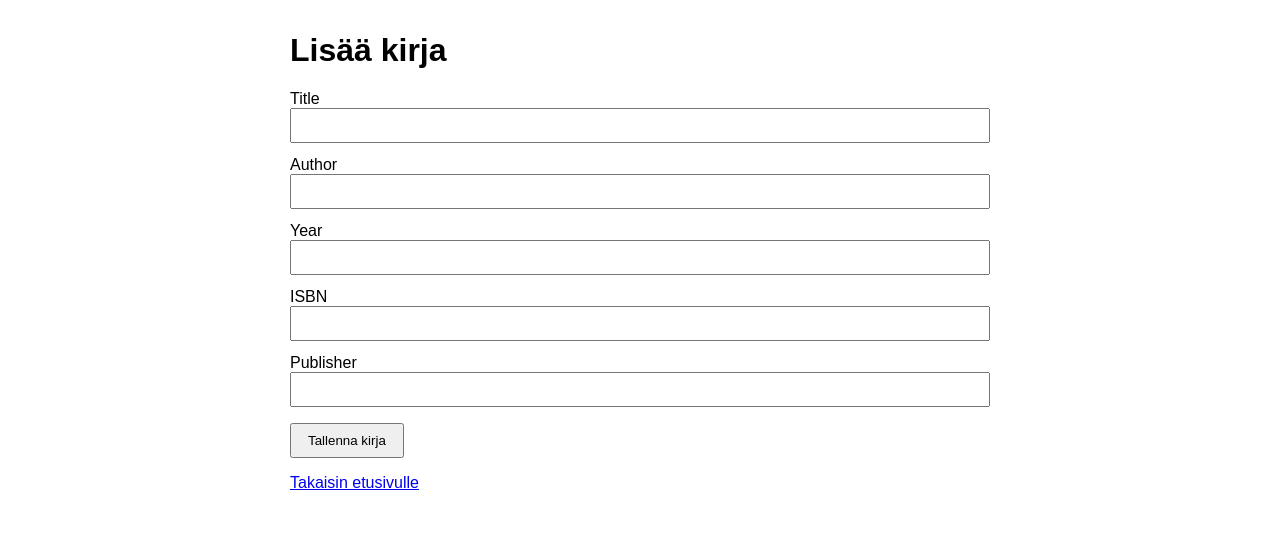
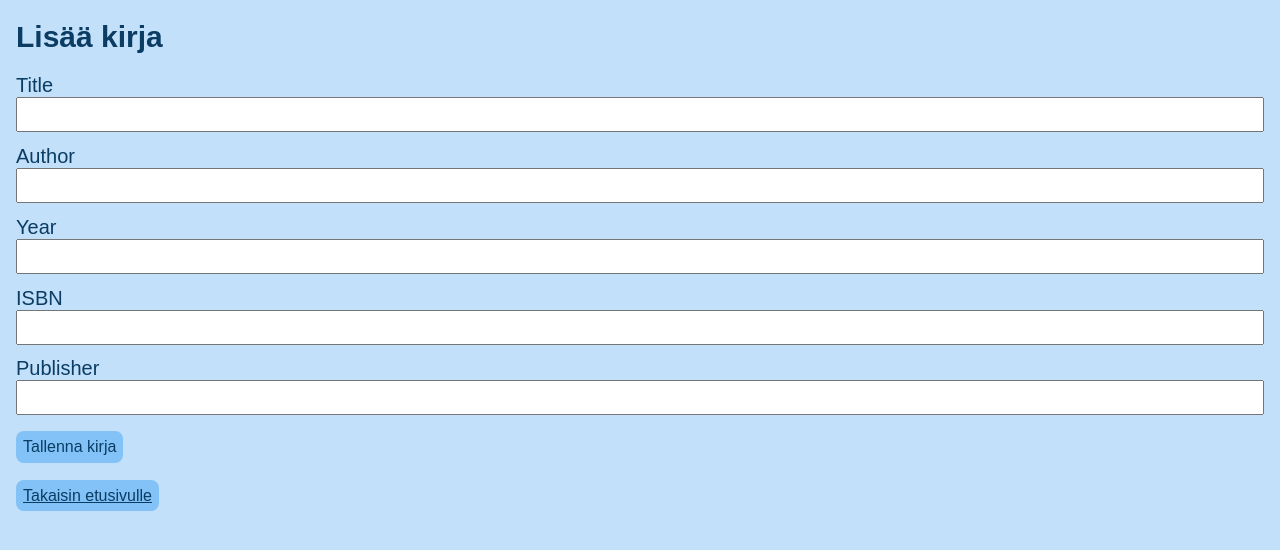
Before and after one commit to kuhalainen/PMVALO-Miniprojekti, a Flask app: page /books/new in a window 1280 px wide. Shown: the top 550 px of the page. Run offline with Flask 3, Linux system fonts and the light colour scheme.

Commit message:
Outin vareissa

```diff
--- a/src/static/main.css
+++ b/src/static/main.css
@@ -1,14 +1,14 @@
 .content {
-  font-size: 20px
+  font-size: 15px
 }
 
-.pink-title{
-  color: rgb(234, 79, 146)
+.title{
+  color: rgb(10, 60, 100)
 }
 
 .button {
-  background-color: rgb(234, 79, 146);
-  color: rgb(0, 0, 0);
+  background-color: rgb(130, 194, 246);
+  color: rgb(10, 60, 100);
   border: none;
   padding: 7px 7px;
   border-radius: 8px;
@@ -19,11 +19,21 @@
 
 body {
   font-family: Arial, sans-serif;
-  max-width: 700px;
-  margin: 2rem auto;
+  max-width: 1400px;
+  margin: 1rem auto;
   padding: 0 1rem;
+  font-size: 20px;
+  color: rgb(10,60,100);
+  background-color: rgb(194, 224, 249);
 }
 
+h1 {
+  font-size: 30px;
+}
+
+h2 {
+  font-size: 20px;
+}
 
 label {
   display:block;
--- a/src/templates/article.html
+++ b/src/templates/article.html
@@ -8,10 +8,10 @@
 
 <body>
   <p>
-   <h1 class="pink-title"> {{article.title}}</h1>
+   <h1 class="title"> {{article.title}}</h1>
   </p>
 
-  <p class="content">
+  <p>
     Artikkeli: {{article.title}} <br/><br/>
     Kirjoittajat: {{article.writer}} <br/><br/>
     Julkaisuvuosi: {{article.year}} <br/><br/>
--- a/src/templates/article_form.html
+++ b/src/templates/article_form.html
@@ -39,8 +39,8 @@
       <label for="pages">Pages</label>
       <input id="pages" name="pages" type="text">
 
-      <button type="submit">Tallenna artikkeli</button>
+      <button type="submit" class="button">Tallenna artikkeli</button>
     </form>
-    <p><a href="/">Takaisin etusivulle</a></p>
+    <p><a href="/" class="button">Takaisin etusivulle</a></p>
   </body>
 </html>
--- a/src/templates/book.html
+++ b/src/templates/book.html
@@ -8,10 +8,10 @@
 
 <body>
   <p>
-   <h1 class="pink-title"> {{book.title}}</h1>
+   <h1 class="title"> {{book.title}}</h1>
   </p>
 
-  <p class="content">
+  <p>
     Kirja: {{book.title}} <br/><br/>
     Kirjailija: {{book.writer}} <br/><br/>
     Julkaisuvuosi: {{book.year}} <br/><br/>
--- a/src/templates/book_form.html
+++ b/src/templates/book_form.html
@@ -33,8 +33,8 @@
       <label for="publisher">Publisher</label>
       <input id="publisher" name="publisher" type="text">
 
-      <button type="submit">Tallenna kirja</button>
+      <button type="submit" class="button">Tallenna kirja</button>
     </form>
-    <p><a href="/">Takaisin etusivulle</a></p>
+    <p><a href="/" class="button">Takaisin etusivulle</a></p>
   </body>
 </html>
--- a/src/templates/edit_article.html
+++ b/src/templates/edit_article.html
@@ -37,8 +37,8 @@
       <label for="pages">Pages</label>
       <input id="pages" name="pages" type="text" value="{{ article.pages }}">
 
-      <button type="submit">Tallenna muutokset</button>
+      <button type="submit" class="button">Tallenna muutokset</button>
     </form>
-    <p><a href="/article/{{ article.id }}">Takaisin artikkelin sivulle</a></p>
+    <p><a href="/article/{{ article.id }}" class="button">Takaisin artikkelin sivulle</a></p>
   </body>
 </html>
--- a/src/templates/edit_book.html
+++ b/src/templates/edit_book.html
@@ -31,8 +31,8 @@
       <label for="publisher">Publisher</label>
       <input id="publisher" name="publisher" type="text" value="{{ book.publisher }}">
 
-      <button type="submit">Tallenna muutokset</button>
+      <button type="submit" class="button">Tallenna muutokset</button>
     </form>
-    <p><a href="/book/{{ book.id }}">Takaisin kirjan sivulle</a></p>
+    <p><a href="/book/{{ book.id }}" class="button">Takaisin kirjan sivulle</a></p>
   </body>
 </html>
--- a/src/templates/edit_inproceeding.html
+++ b/src/templates/edit_inproceeding.html
@@ -28,8 +28,8 @@
       <label for="booktitle">Booktitle</label>
       <input id="booktitle" name="booktitle" type="text" value="{{ inproceeding.booktitle }}">
 
-      <button type="submit">Tallenna muutokset</button>
+      <button type="submit" class="button">Tallenna muutokset</button>
     </form>
-    <p><a href="/inproceeding/{{ inproceeding.id }}">Takaisin konferenssinjulkaisun artikkelin sivulle</a></p>
+    <p><a href="/inproceeding/{{ inproceeding.id }}" class="button">Takaisin konferenssinjulkaisun artikkelin sivulle</a></p>
   </body>
 </html>
--- a/src/templates/inproceeding.html
+++ b/src/templates/inproceeding.html
@@ -8,10 +8,10 @@
 
 <body>
   <p>
-   <h1 class="pink-title"> {{inproceeding.title}}</h1>
+   <h1 class="title"> {{inproceeding.title}}</h1>
   </p>
 
-  <p class="content">
+  <p>
     Title: {{inproceeding.title}} <br/><br/>
     Author: {{inproceeding.writer}} <br/><br/>
     Year: {{inproceeding.year}} <br/><br/>
--- a/src/templates/inproceeding_form.html
+++ b/src/templates/inproceeding_form.html
@@ -30,8 +30,8 @@
       <label for="year">Year</label>
       <input id="year" name="year" type="number" inputmode="numeric" pattern="[0-9]{4}">
 
-      <button type="submit">Tallenna Konferenssijulkaisun artikkeli</button>
+      <button type="submit" class="button">Tallenna Konferenssijulkaisun artikkeli</button>
     </form>
-    <p><a href="/">Takaisin etusivulle</a></p>
+    <p><a href="/" class="button">Takaisin etusivulle</a></p>
   </body>
 </html>
--- a/src/templates/remove_article.html
+++ b/src/templates/remove_article.html
@@ -11,8 +11,8 @@
   <p>Artikkeli: {{ article.title }}</p>
   <p>Haluatko varmasti poistaa tämän artikkelin?</p>
   <form action="/remove_article/{{ article.id }}" method="post">
-    <input type="submit" name="remove" value="Poista ilmoitus">
-    <input type="submit" name="back" value="Palaa takaisin">
+    <input type="submit" name="remove" class="button" value="Poista ilmoitus">
+    <input type="submit" name="back" class="button" value="Palaa takaisin">
   </form>
 </body>
 
--- a/src/templates/remove_book.html
+++ b/src/templates/remove_book.html
@@ -3,7 +3,7 @@
 
 <head>
   <title>Kirjan poisto</title>
-  <h1 class="pink-title"> {{book.title}}</h1>
+  <link rel="stylesheet" href="/static/main.css">
 </head>
 
 <body>
@@ -11,8 +11,8 @@
   <p>Kirja: {{ book.title }}</p>
   <p>Haluatko varmasti poistaa tämän kirjan?</p>
   <form action="/remove_book/{{ book.id }}" method="post">
-    <input type="submit" name="remove" value="Poista ilmoitus">
-    <input type="submit" name="back" value="Palaa takaisin">
+    <input type="submit" name="remove" class="button" value="Poista ilmoitus">
+    <input type="submit" name="back" class="button" value="Palaa takaisin">
   </form>
 </body>
 
--- a/src/templates/remove_inproceeding.html
+++ b/src/templates/remove_inproceeding.html
@@ -3,7 +3,7 @@
 
 <head>
   <title>Konferenssinjulkaisun artikkelin poisto</title>
-  <h1 class="pink-title"> {{inproceeding.title}}</h1>
+  <link rel="stylesheet" href="/static/main.css">
 </head>
 
 <body>
@@ -11,8 +11,8 @@
   <p>Artikkeli: {{ inproceeding.title }}</p>
   <p>Haluatko varmasti poistaa tämän artikkelin?</p>
   <form action="/remove_inproceeding/{{ inproceeding.id }}" method="post">
-    <input type="submit" name="remove" value="Poista ilmoitus">
-    <input type="submit" name="back" value="Palaa takaisin">
+    <input type="submit" name="remove" class="button" value="Poista ilmoitus">
+    <input type="submit" name="back" class="button" value="Palaa takaisin">
   </form>
 </body>
 
```
Also changed, not shown: src/templates/index.html (+6 -5 lines).
